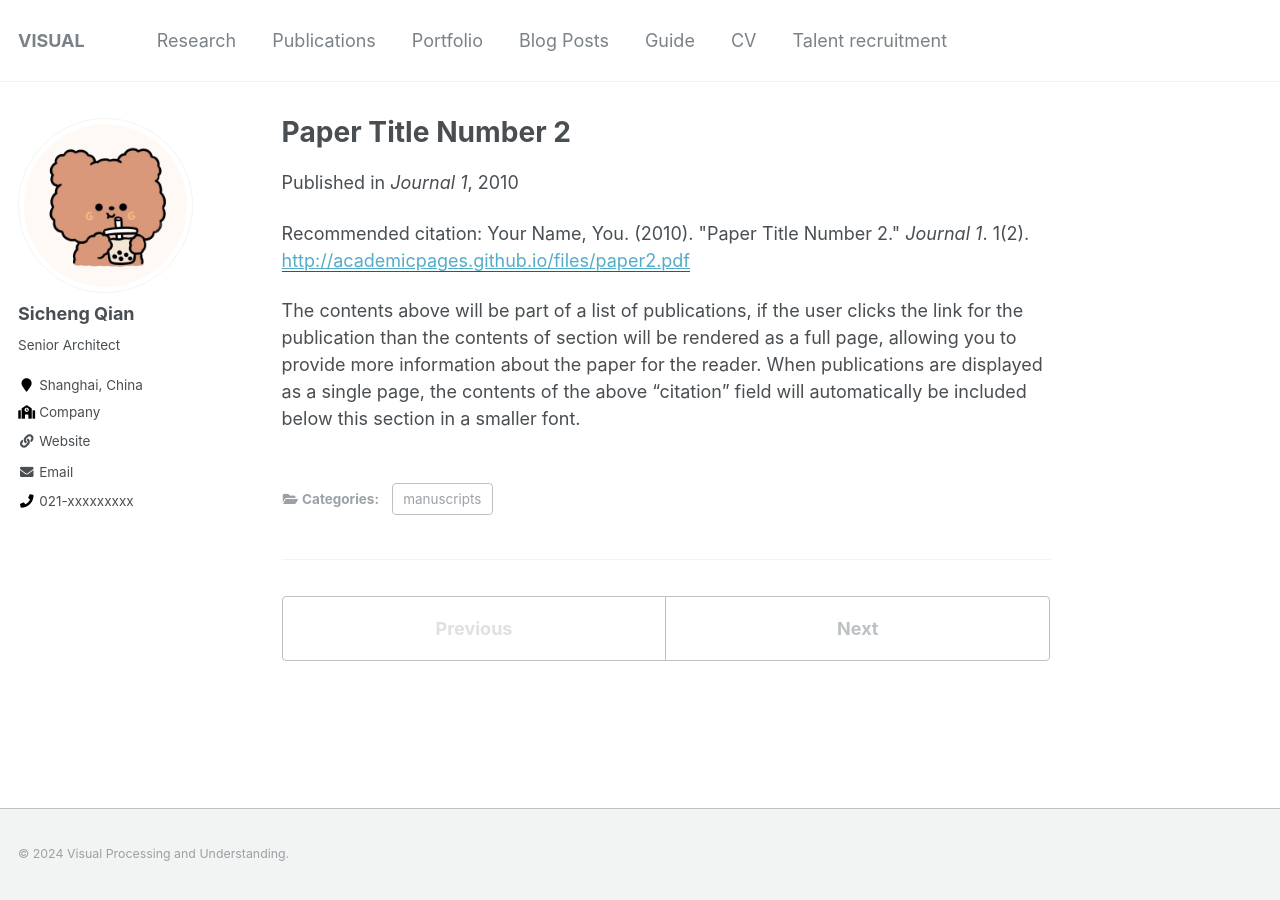
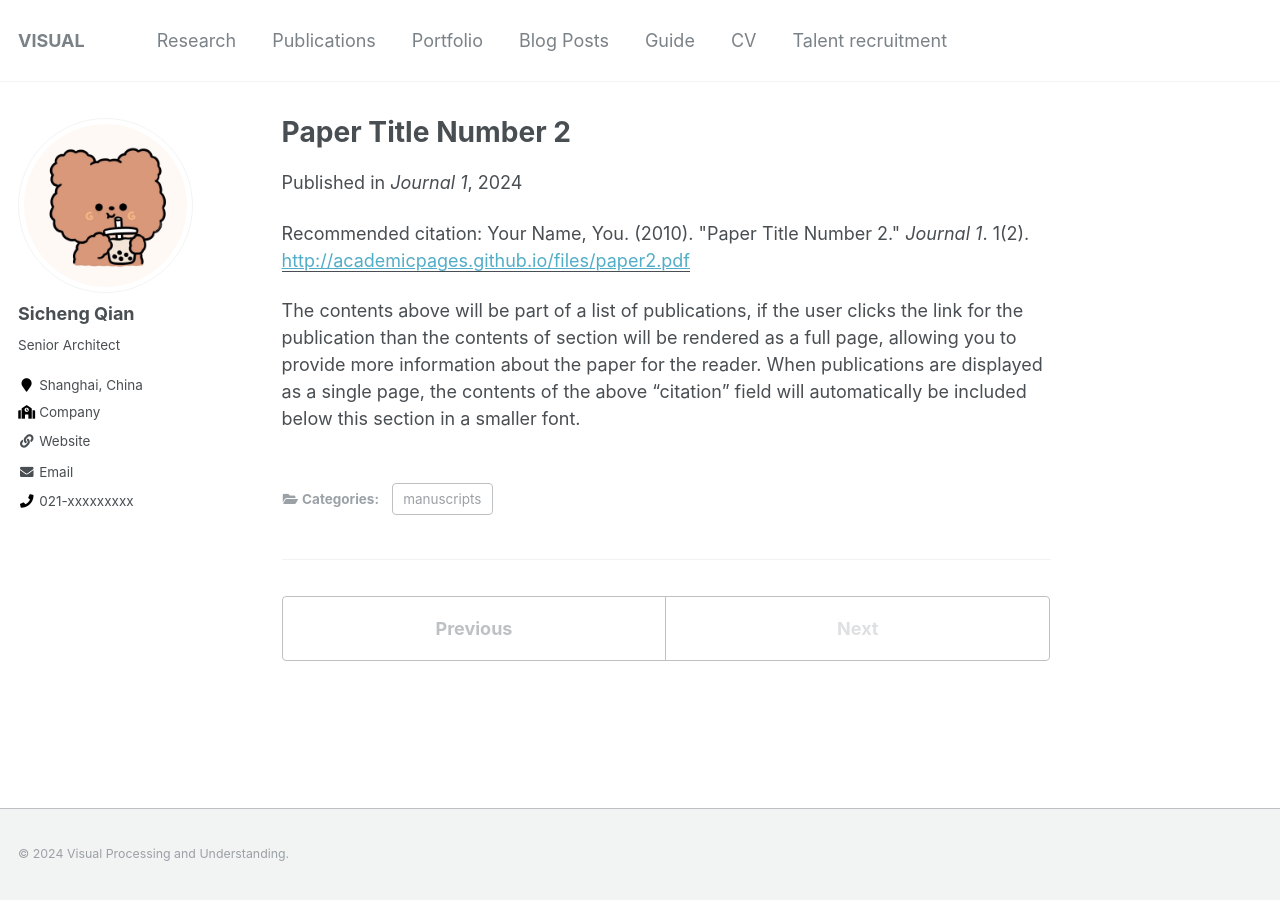
Before and after one commit to aqsc/aqsc.github.io, a Jekyll site: the page built from _publications/j_43.md, in a window 1280 px wide. Built offline with Jekyll 4.4.1, drawn with Linux system fonts in a browser that asks for light colours.

Commit message:
Update j_43.md

```diff
--- a/_publications/j_43.md
+++ b/_publications/j_43.md
@@ -4,7 +4,7 @@ collection: publications
 category: manuscripts
 permalink: /publication/2010-10-01-paper-title-number-2
 excerpt: 'This paper is about the number 2. The number 3 is left for future work.'
-date: 2010-10-01
+date: 2024-05-01
 venue: 'Journal 1'
 slidesurl: 'http://academicpages.github.io/files/slides2.pdf'
 paperurl: 'http://academicpages.github.io/files/paper2.pdf'
```
